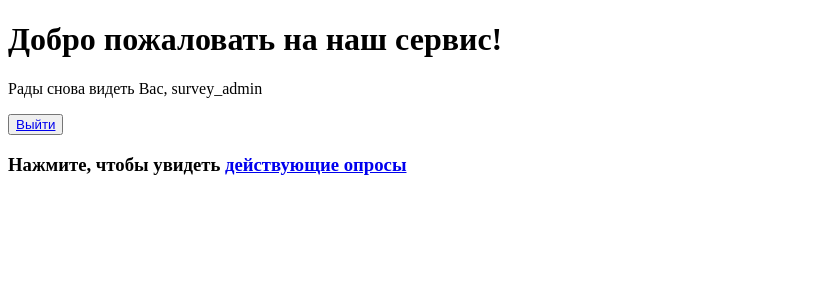
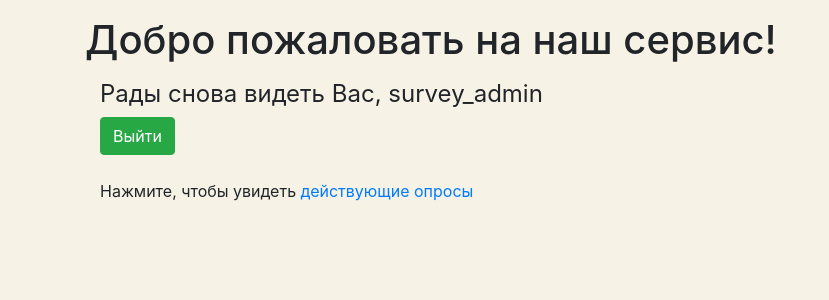
Before and after one commit to Zenerzul/Surveys, a Django app: page / in a window 1280 px wide. Shown: the top 300 px of the page, without its empty margins (0-829 px from the left). Run offline with Django 3.2, Linux system fonts and the light colour scheme; a user stored in the database is signed in; some libraries are stand-ins or nearby versions.

Commit message:
- добавлен минимальный дизайн подключением boostrap

```diff
--- a/surveys/templates/surveys/base.html
+++ b/surveys/templates/surveys/base.html
@@ -3,8 +3,18 @@
 <head>
     <meta charset="UTF-8">
     <title>Surveys</title>
+    <meta name="viewport" content="width=device-width, initial-scale=1.0, user-scalable=no">
+    <link rel="stylesheet" href="https://stackpath.bootstrapcdn.com/bootstrap/4.3.1/css/bootstrap.min.css"
+          integrity="sha384-ggOyR0iXCbMQv3Xipma34MD+dH/1fQ784/j6cY/iJTQUOhcWr7x9JvoRxT2MZw1T" crossorigin="anonymous">
+    <style>
+        body {
+          background-color: #F6F2E6;
+          }
+    </style>
 </head>
 <body>
+<main class="container mt-3">
 {% block container %} {% endblock %}
+</main>
 </body>
 </html>
--- a/surveys/templates/surveys/main.html
+++ b/surveys/templates/surveys/main.html
@@ -2,13 +2,18 @@
 {% block container %}
 
 <h1>Добро пожаловать на наш сервис!</h1>
+<div class="container mt-3">
 {% if user.is_authenticated %}
-    <p>Рады снова видеть Вас, {{ user.username }}</p>
-    <button><a href="{% url 'logout' %}">Выйти</a></button>
+    <h4 style="font-weight: normal">Рады снова видеть Вас, {{ user.username }}</h4>
+    <a class="btn btn-success" href="{% url 'logout' %}">Выйти</a>
 {% else %}
     <p>Для участия в опросах, пожалуйста, <a href="{% url 'login' %} ">войдите</a> в личный кабинет или
             <a href="{% url 'register' %}">зарегистрируйтесь</a> на сайте!</p>
 {% endif %}
-<h3>Нажмите, чтобы увидеть <a href="{% url 'survey_list' %}">действующие опросы</a></h3>
+</div>
+<div class="container mt-4 mr-0 pr-0">
+    <p>Нажмите, чтобы увидеть <a href="{% url 'survey_list' %}">действующие опросы</a></p>
+</div>
+
 
 {% endblock %}
```
Also changed, not shown: surveys/templates/surveys/survey_list.html (+8 -4 lines), surveys/migrations/0002_auto_20201118_1611.py (added).
